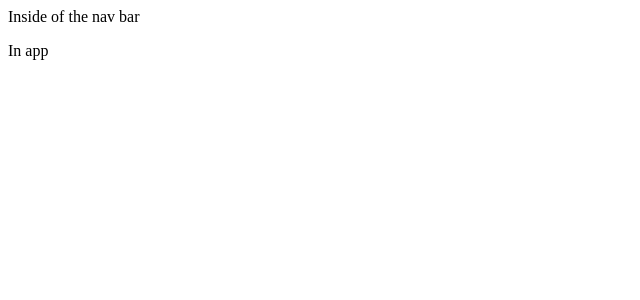
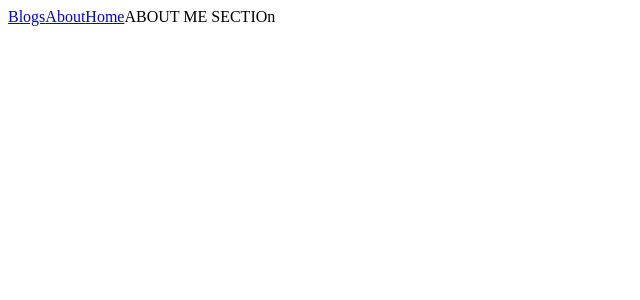
Before and after one commit to ianhunterharold/chelsea-one-eight, a React (Create React App) app: page /about in a window 1280 px wide. Shown: the top 300 px of the page, without its empty margins (0-640 px from the left). Built offline with nearby package versions, Linux system fonts and the light colour scheme.

Commit message:
setting up Links in Navbar

```diff
--- a/src/containers/About.js
+++ b/src/containers/About.js
@@ -1,13 +1,9 @@
 import React from 'react';
-
-
-
 
 export default function About(){
   return(
     <>
-    ABOUT ME SECTION
-    {console.log("inside of about section when I click on the routing")}
+    ABOUT ME SECTIOn
     </>
   )
 }
--- a/src/containers/App.js
+++ b/src/containers/App.js
@@ -1,21 +1,23 @@
 import React from 'react';
 import Navbar from './Navbar.js';
-// import BlogPage from './BlogPage.js';
+import LandingPage from './LandingPage.js';
+import BlogPage from './BlogPage.js';
+import About from './About.js';
 
-
+import { BrowserRouter as Router, Route, Link} from 'react-router-dom';
 
 function App() {
   return (
     <div>
-      <header>
+      <div>
+        <Router>
         <Navbar/>
 
-      </header>
-
-      <p>
-        In app
-
-      </p>
+          <Route path="/blogs" render={()=> <BlogPage/>}/>
+          <Route path="/about" render={()=> <About/>}/>
+          <Route path="/home" render={()=> <LandingPage/>}/>
+        </Router>
+        </div>
     </div>
   );
 }
--- a/src/containers/BlogPage.js
+++ b/src/containers/BlogPage.js
@@ -4,7 +4,7 @@ import React from 'react';
 function BlogPage(){
   return(
 <>
-blog page
+Blog PAGE!!
 </>
   )
 }
--- a/src/containers/LandingPage.js
+++ b/src/containers/LandingPage.js
@@ -3,8 +3,8 @@ import React from 'react';
 
 export default function LandingPage(){
   return(
-    <div>
-      LANDING PAGE
-    </div>
+    <>
+      LP
+    </>
   )
 }
--- a/src/containers/Navbar.js
+++ b/src/containers/Navbar.js
@@ -1,10 +1,14 @@
 import React from 'react';
+import {Link} from 'react-router-dom';
 
 
 export default function Navbar() {
   return(
     <>
-    Inside of the nav bar
+    <Link to="/blogs">Blogs</Link>
+    <Link to="/about">About</Link>
+    <Link to="/home">Home</Link>
+
     </>
   )
 
```
